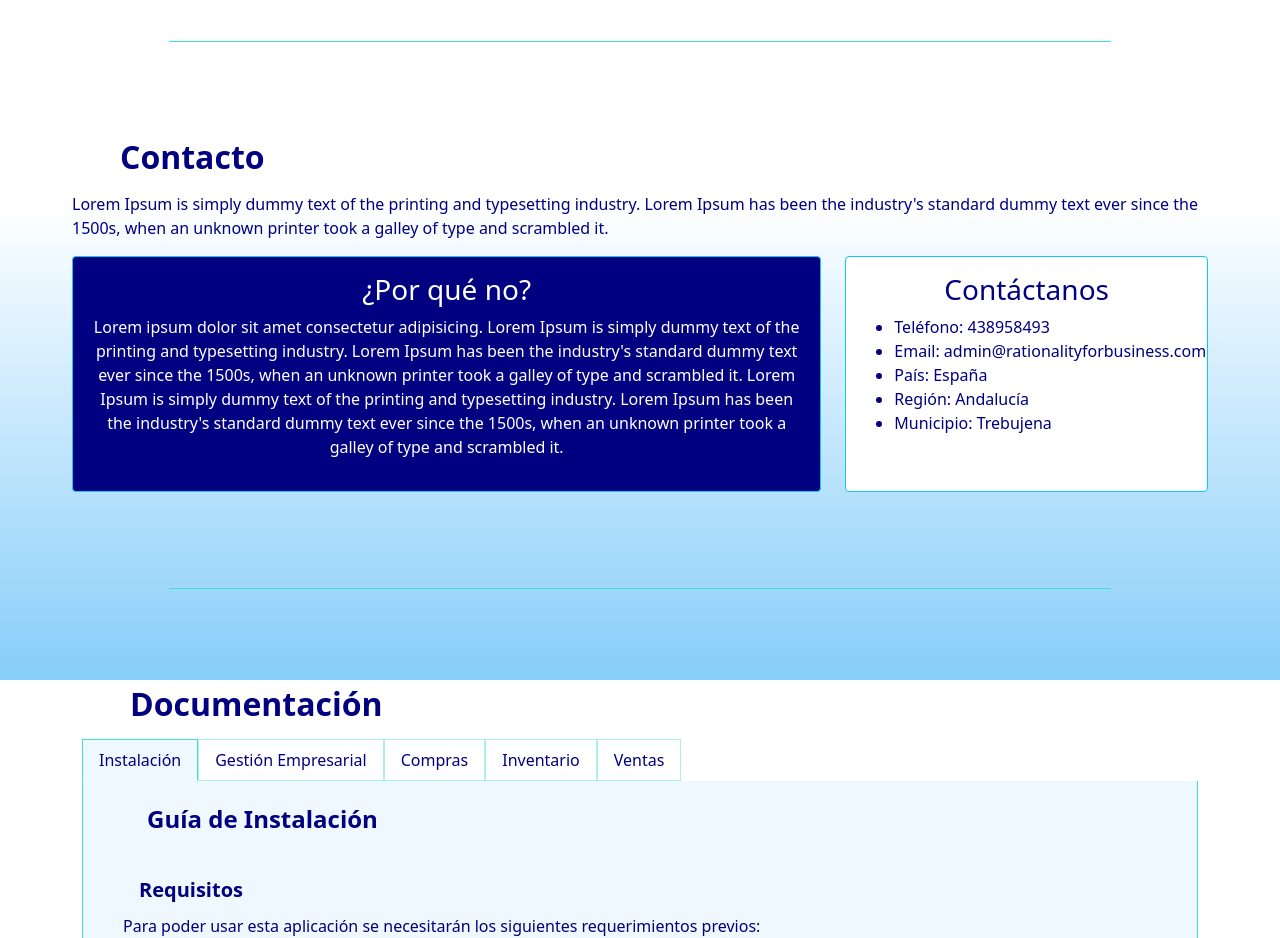
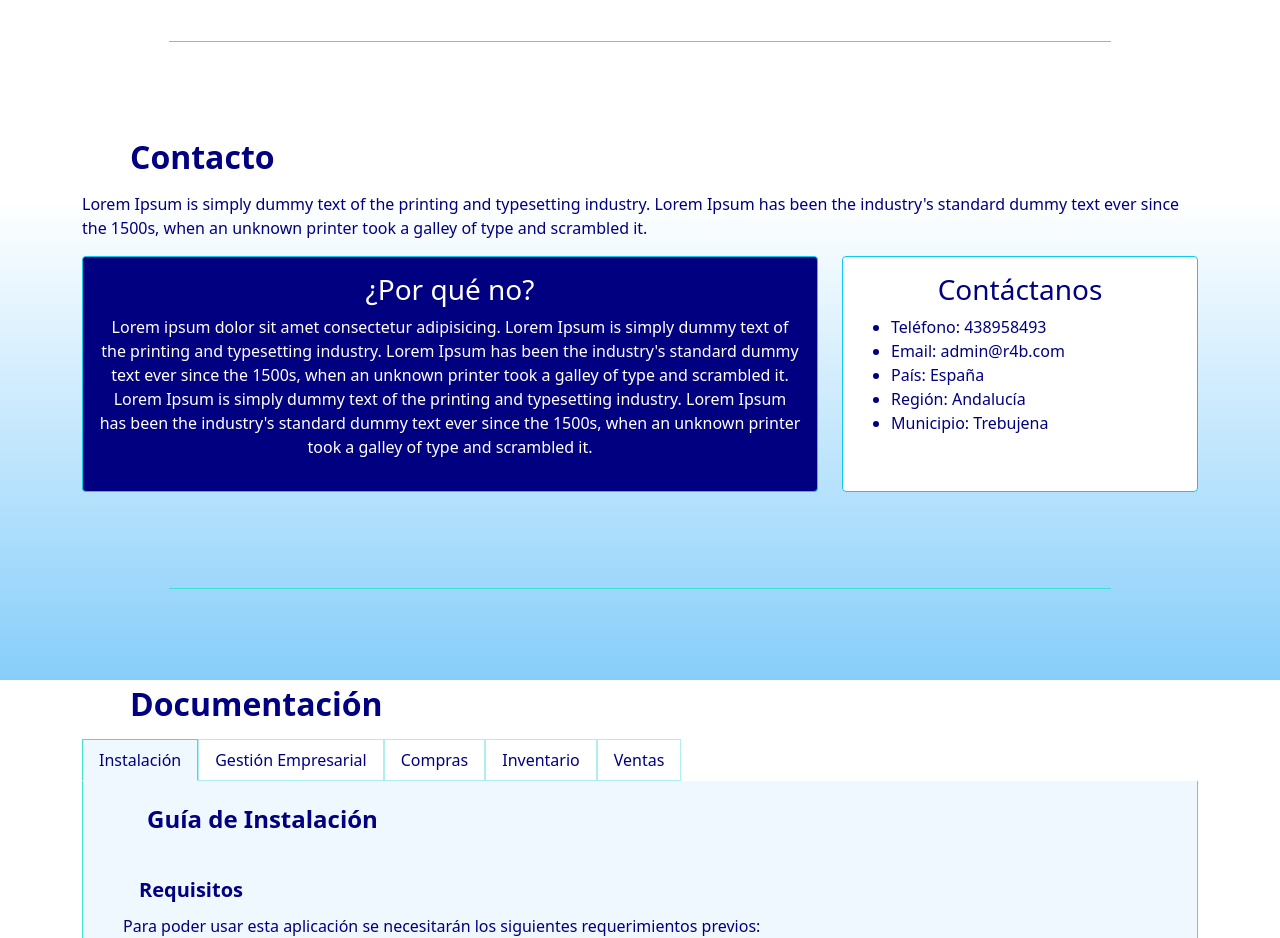
Before and after one commit to jjmp1989/r4b, a plain HTML site: page index.html in a window 1280 px wide. Shown: the part 1720-2658 px from the top of the page. Drawn offline with nearby package versions, Linux system fonts and the light colour scheme; a script that the page names is missing.

Commit message:
Update index.html

```diff
--- a/index.html
+++ b/index.html
@@ -207,7 +207,7 @@
     <!-- ABOUT -->
 
     <section class="p-3 p-lg-5">
-      <div class="container-fluid">
+      <div class="container">
         <div class="row ps-0 ps-md-5 text-navy">
           <h2 class="fw-bold text-center text-md-start pb-2">Contacto</h2>
         </div>
@@ -235,7 +235,7 @@
               <h3>Contáctanos</h3>
               <ul class="text-start">
                 <li>Teléfono: 438958493</li>
-                <li>Email: admin@rationalityforbusiness.com</li>
+                <li>Email: admin@r4b.com</li>
                 <li>País: España</li>
                 <li>Región: Andalucía</li>
                 <li>Municipio: Trebujena</li>
```
